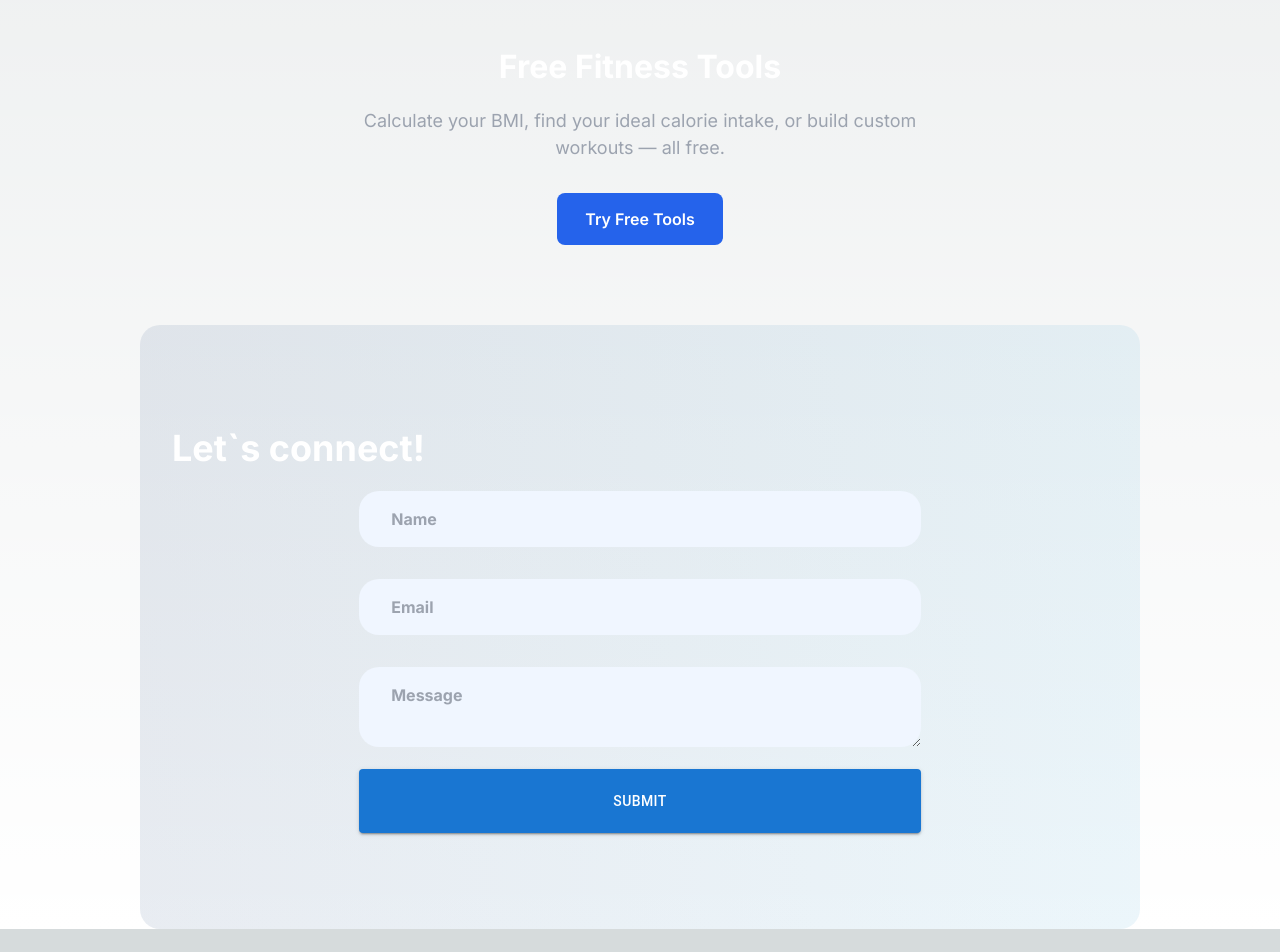
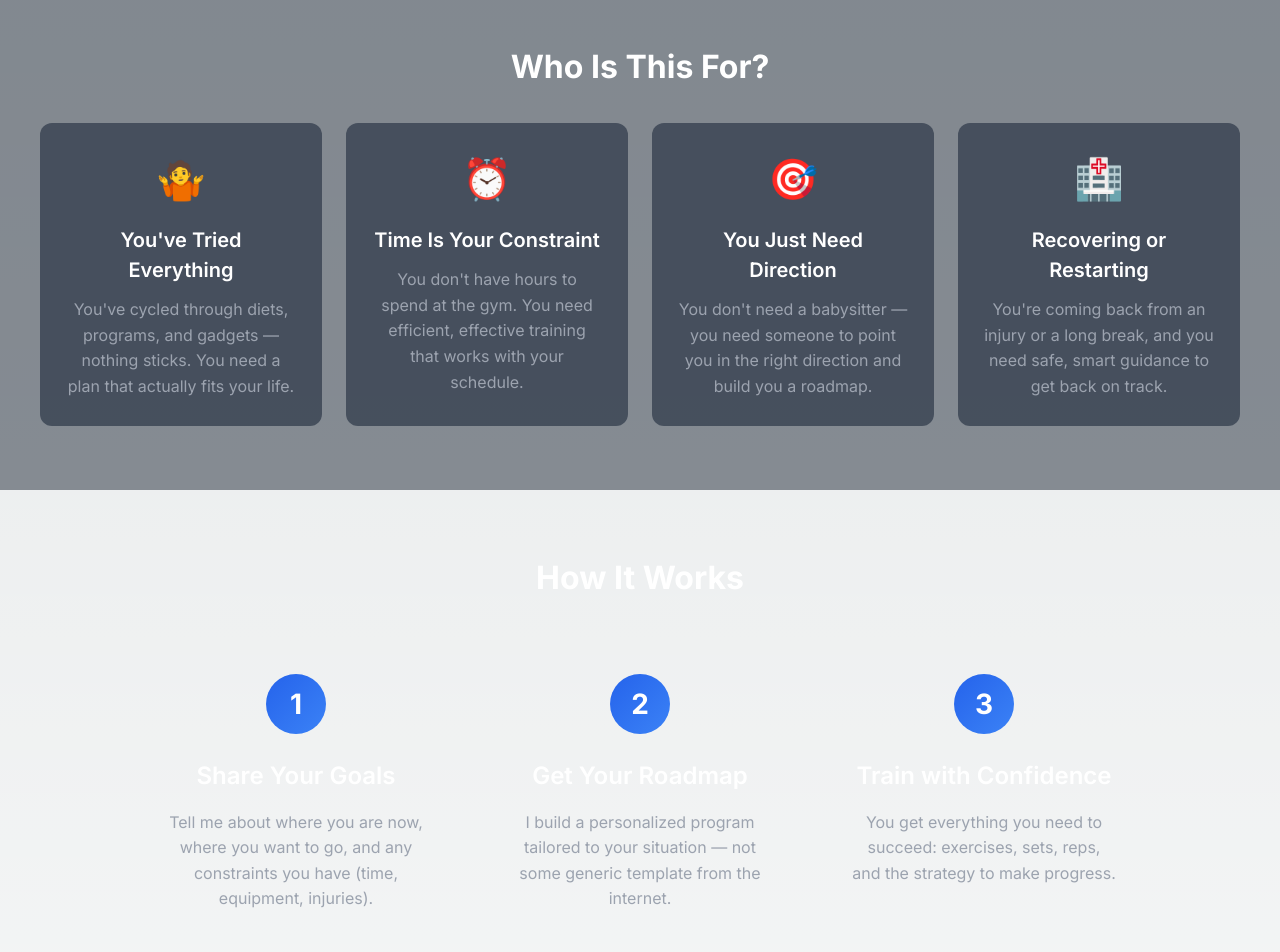
Before and after one commit to miguelaram2016/nextjs-emf, a Next.js app: page / in a window 1280 px wide. Shown: the part 1540-2492 px from the top of the page. Before the commit the page ends 2469 px from the top, so only its background shows below. Built offline with nearby package versions, Linux system fonts and the light colour scheme.

Commit message:
Add: About page pivot, Who Is This For section, How It Works 3-step process

```diff
--- a/src/app/HomePage.jsx
+++ b/src/app/HomePage.jsx
@@ -71,6 +71,60 @@ const HomePage = () => {
         </div>
       </section>
 
+      {/* Who Is This For Section */}
+      <section className="who-is-this-for-section">
+        <h2 className="who-is-this-for-heading">Who Is This For?</h2>
+        <div className="who-is-this-for-grid">
+          <div className="who-is-this-for-card">
+            <span className="who-is-this-for-icon">🤷</span>
+            <h3>You've Tried Everything</h3>
+            <p>You've cycled through diets, programs, and gadgets — nothing sticks. You need a plan that actually fits your life.</p>
+          </div>
+          <div className="who-is-this-for-card">
+            <span className="who-is-this-for-icon">⏰</span>
+            <h3>Time Is Your Constraint</h3>
+            <p>You don't have hours to spend at the gym. You need efficient, effective training that works with your schedule.</p>
+          </div>
+          <div className="who-is-this-for-card">
+            <span className="who-is-this-for-icon">🎯</span>
+            <h3>You Just Need Direction</h3>
+            <p>You don't need a babysitter — you need someone to point you in the right direction and build you a roadmap.</p>
+          </div>
+          <div className="who-is-this-for-card">
+            <span className="who-is-this-for-icon">🏥</span>
+            <h3>Recovering or Restarting</h3>
+            <p>You're coming back from an injury or a long break, and you need safe, smart guidance to get back on track.</p>
+          </div>
+        </div>
+      </section>
+
+      {/* How It Works Section */}
+      <section className="how-it-works-section">
+        <h2 className="how-it-works-heading">How It Works</h2>
+        <div className="how-it-works-steps">
+          <div className="how-it-works-step">
+            <div className="step-number">1</div>
+            <h3>Share Your Goals</h3>
+            <p>Tell me about where you are now, where you want to go, and any constraints you have (time, equipment, injuries).</p>
+          </div>
+          <div className="how-it-works-step">
+            <div className="step-number">2</div>
+            <h3>Get Your Roadmap</h3>
+            <p>I build a personalized program tailored to your situation — not some generic template from the internet.</p>
+          </div>
+          <div className="how-it-works-step">
+            <div className="step-number">3</div>
+            <h3>Train with Confidence</h3>
+            <p>You get everything you need to succeed: exercises, sets, reps, and the strategy to make progress.</p>
+          </div>
+        </div>
+        <div className="how-it-works-cta">
+          <Link href="/services" className="hero-cta-button primary">
+            Get Your Direction
+          </Link>
+        </div>
+      </section>
+
       {/* Tools Preview Section */}
       <section className="tools-preview-section">
         <h2 className="tools-preview-heading">Free Fitness Tools</h2>
--- a/src/app/about/page.jsx
+++ b/src/app/about/page.jsx
@@ -8,18 +8,21 @@ const About = () => {
       <div className="max-w-4xl mx-auto px-4 sm:px-6 lg:px-8">
         <div className="flex flex-col items-center text-center">
           <Image
-            src="/images/mar.png" // Adjust the path to your image in the public folder
+            src="/images/mar.png"
             alt="Miguel Ramirez"
             className="rounded-full mb-8"
-            width={128} // Width of the image
-            height={128} // Height of the image
+            width={128}
+            height={128}
           />
-          <h1 className="text-4xl font-bold text-white mb-6">Miguel Ramirez: Your Partner in Fitness</h1>
+          <h1 className="text-4xl font-bold text-white mb-6">I Help People Who Feel Stuck Get Direction</h1>
           <p className="text-lg text-white mb-6">
-            At El Mar Fitness, founded by Miguel Ramirez, we specialize in evidence-based practices to guide you on your journey to a healthier life. Whether you&apos;re recovering from an injury, aiming to lose weight, build muscle, or gain strength, our personalized programs are designed to meet your unique needs.
+            I'm Miguel Ramirez — Kinesiology graduate, fitness consultant, and founder of El Mar Fitness. I don't believe in cookie-cutter programs or locking you into long-term contracts. I believe in giving you the direction you need to train with confidence.
           </p>
           <p className="text-lg text-white mb-6">
-            Miguel&apos;s expertise in Kinesiology and use of research-backed and AI-enhanced training techniques ensure safe, effective, and transformative workouts. Join our community and experience a training environment that not only challenges but also inspires.
+            Whether you're recovering from an injury, getting back into fitness after a break, or just overwhelmed by all the conflicting advice out there — I'll help you figure it out. My approach combines Kinesiology-based movement science with practical, sustainable training methods. No hype. No fad diets. Just what works for *you*.
+          </p>
+          <p className="text-lg text-white mb-6">
+            I've helped people of all ages and fitness levels build strength, lose weight, and feel better in their bodies. My goal isn't to be your forever trainer — it's to give you the tools and knowledge to train smarter, not harder.
           </p>
         </div>
       </div>
--- a/src/app/styles/HomePage.css
+++ b/src/app/styles/HomePage.css
@@ -171,6 +171,115 @@
   margin-right: auto;
 }
 
+/* Who Is This For Section */
+.who-is-this-for-section {
+  padding: 4rem 2rem;
+  background: rgba(31, 41, 55, 0.5);
+}
+
+.who-is-this-for-heading {
+  text-align: center;
+  font-size: 2rem;
+  font-weight: bold;
+  margin-bottom: 2rem;
+  color: white;
+}
+
+.who-is-this-for-grid {
+  display: grid;
+  grid-template-columns: repeat(auto-fit, minmax(250px, 1fr));
+  gap: 1.5rem;
+  max-width: 1200px;
+  margin: 0 auto;
+}
+
+.who-is-this-for-card {
+  background: rgba(55, 65, 81, 0.8);
+  padding: 1.5rem;
+  border-radius: 12px;
+  text-align: center;
+  transition: transform 0.3s ease, border-color 0.3s ease;
+  border: 2px solid transparent;
+}
+
+.who-is-this-for-card:hover {
+  transform: translateY(-4px);
+  border-color: #60a5fa;
+}
+
+.who-is-this-for-icon {
+  font-size: 2.5rem;
+  display: block;
+  margin-bottom: 1rem;
+}
+
+.who-is-this-for-card h3 {
+  font-size: 1.25rem;
+  font-weight: 600;
+  color: white;
+  margin-bottom: 0.75rem;
+}
+
+.who-is-this-for-card p {
+  color: #9ca3af;
+  line-height: 1.6;
+}
+
+/* How It Works Section */
+.how-it-works-section {
+  padding: 4rem 2rem;
+  text-align: center;
+}
+
+.how-it-works-heading {
+  font-size: 2rem;
+  font-weight: bold;
+  margin-bottom: 3rem;
+  color: white;
+}
+
+.how-it-works-steps {
+  display: grid;
+  grid-template-columns: repeat(auto-fit, minmax(250px, 1fr));
+  gap: 2rem;
+  max-width: 1000px;
+  margin: 0 auto 2rem;
+}
+
+.how-it-works-step {
+  padding: 1.5rem;
+}
+
+.step-number {
+  width: 60px;
+  height: 60px;
+  background: linear-gradient(135deg, #2563eb, #3b82f6);
+  border-radius: 50%;
+  display: flex;
+  align-items: center;
+  justify-content: center;
+  font-size: 1.75rem;
+  font-weight: bold;
+  color: white;
+  margin: 0 auto 1.5rem;
+}
+
+.how-it-works-step h3 {
+  font-size: 1.5rem;
+  font-weight: 600;
+  color: white;
+  margin-bottom: 1rem;
+}
+
+.how-it-works-step p {
+  color: #9ca3af;
+  line-height: 1.6;
+}
+
+.how-it-works-cta {
+  margin-top: 2rem;
+}
+
 /* Media query for larger screens */
 @media (min-width: 1024px) {
   .intro-section{
```
